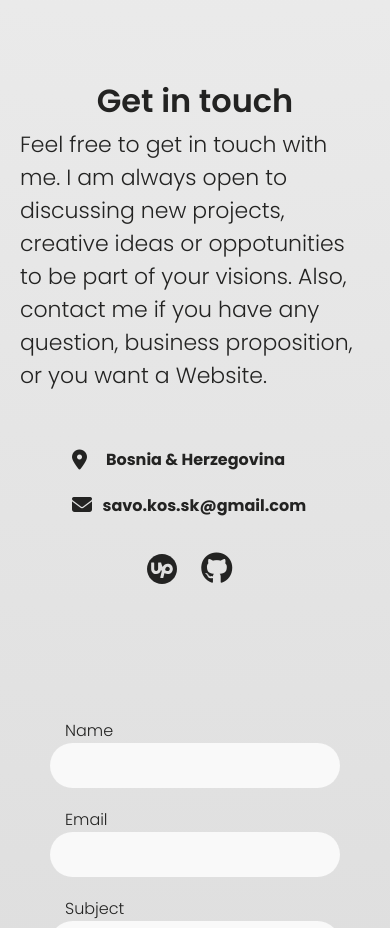
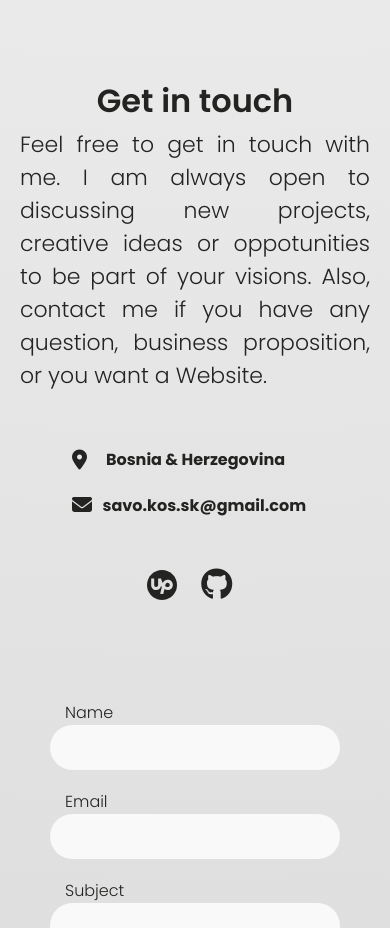
Before and after one commit to SavoKos/old-portfolio, a plain HTML site: page index.html in a window 390 px wide. Shown: the part 5760-6688 px from the top of the page. Drawn offline with nearby package versions, Linux system fonts and the light colour scheme.

Commit message:
Initial commit

```diff
--- a/css/style.css
+++ b/css/style.css
@@ -866,8 +866,7 @@ footer .linknav .social img {
   }
 
   .contact-me .left-side .social {
-    margin-top: 0;
-    margin-bottom: 50px;
+    margin: 1rem 0;
   }
 
   .contact-me .left-side {
@@ -880,6 +879,10 @@ footer .linknav .social img {
   .contact-me .left-side .info,
   .contact-me .left-side .social {
     margin-right: 2rem;
+  }
+
+  .contact-me .left-side {
+    padding: 20px;
   }
 
   .hero .circle img {
@@ -1009,8 +1012,8 @@ footer .linknav .social img {
     font-size: 50px;
   }
 
-  .contact-me .left-side {
-    padding: 20px;
+  .contact-me .left-side p {
+    text-align: justify;
   }
 
   footer {
```
